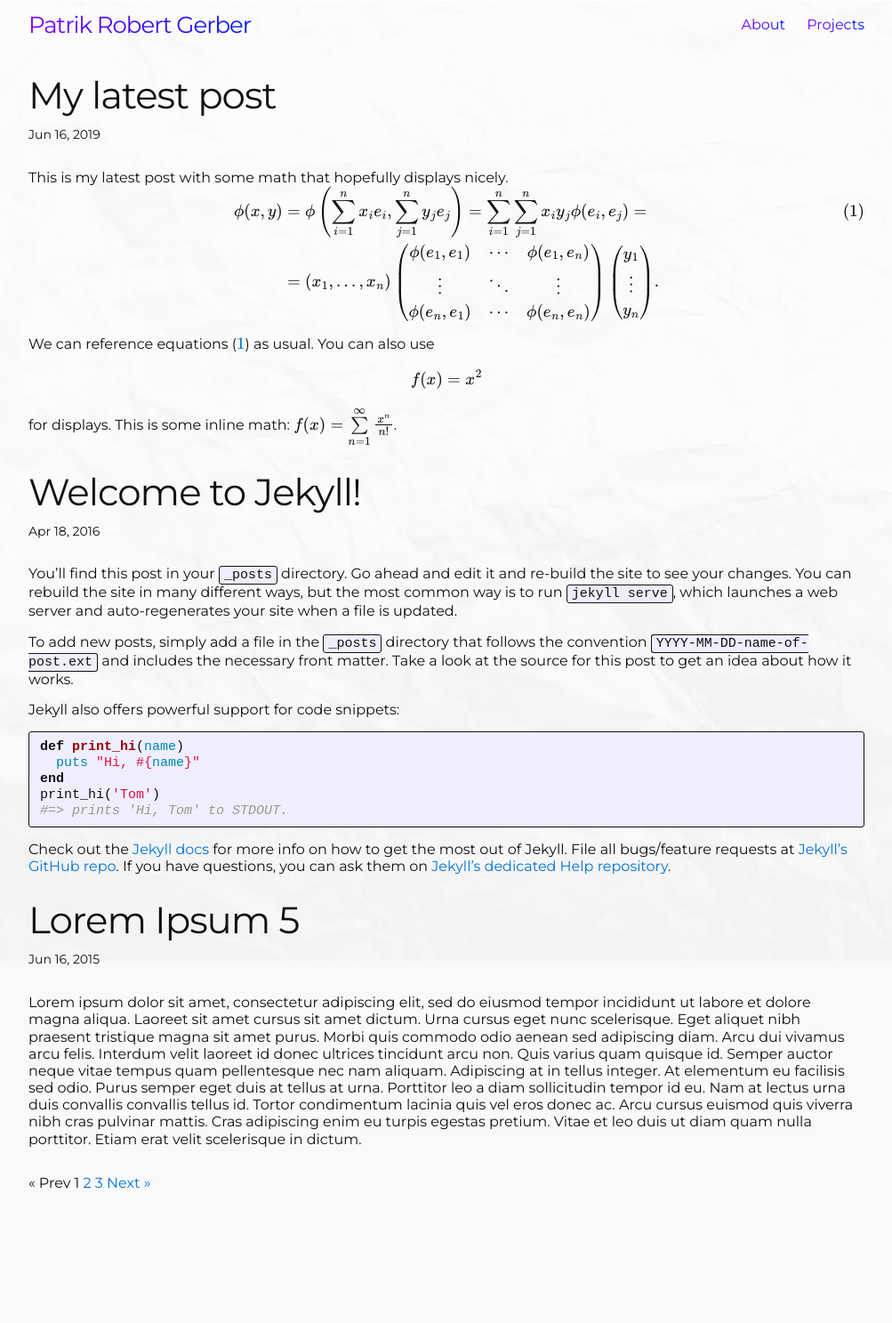
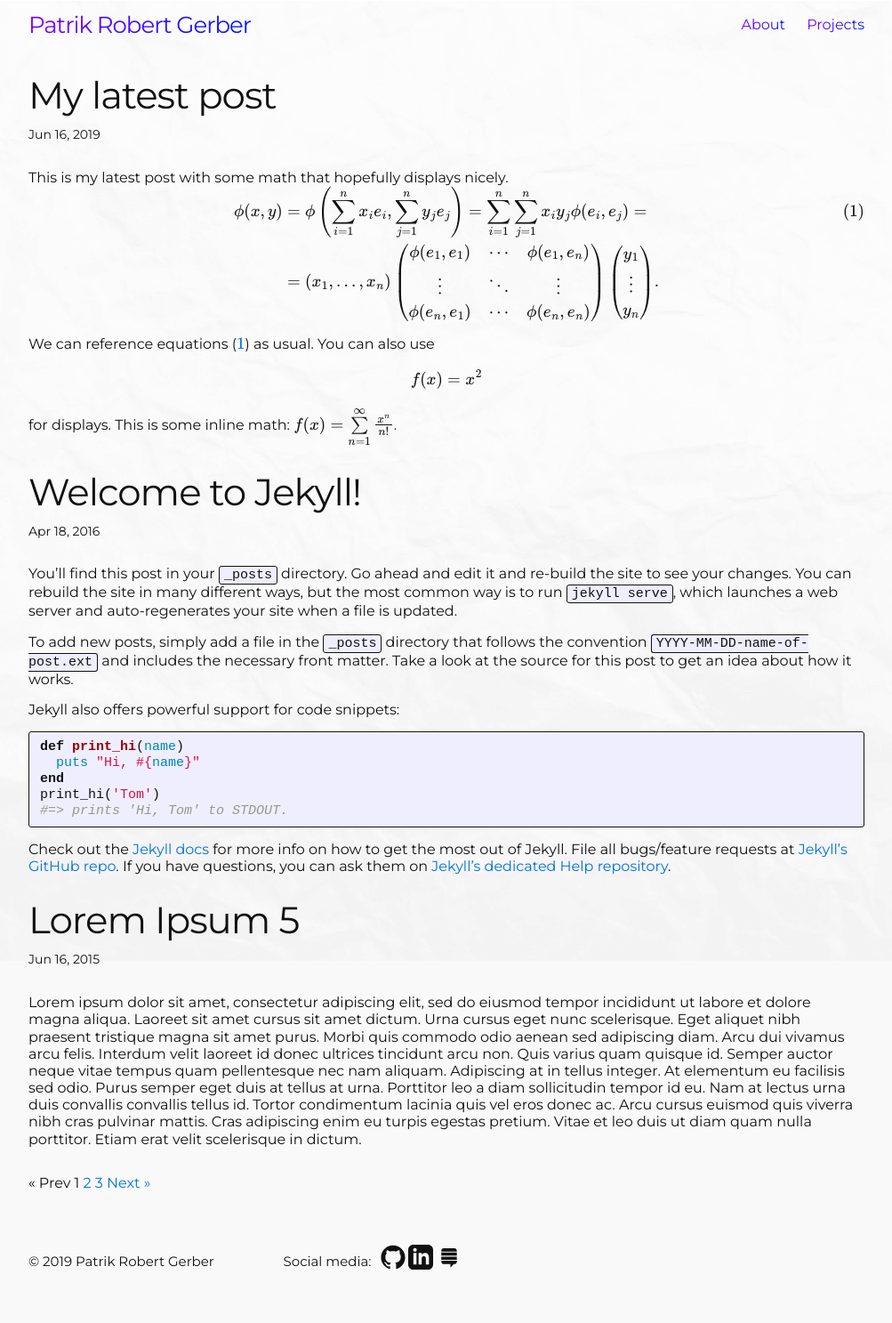
Before and after one commit to PatrikGerber/PatrikGerber.github.io, a Jekyll site: the page built from index.html, in a window 1280 px wide. Shown: the whole page at 89% size, without its empty margins (138-1141 px from the left). Built offline with Jekyll 4.4.1, drawn with Linux system fonts in a browser that asks for light colours; nearby versions of some CDN libraries; formulas are drawn with MathJax 3; the list of posts is cut into pages by our own code; before the commit the page ends 1369 px from its top, so only the background shows below that.

Commit message:
Footer now stays at the bottom of the page

```diff
--- a/_config.yml
+++ b/_config.yml
@@ -5,7 +5,11 @@ description: > # this means to ignore newlines until "baseurl:"
   My personal website
 baseurl: "" # the subpath of your site, e.g. /blog/
 url: "https://PatrikGerber.github.io" # the base hostname & protocol for your site
+
+# Usernames
 github_username:  PatrikGerber
+linkedin_username:    Patrik-Robert-Gerber
+stackexchange_username: 554252/pg-star
 
 # Plugins
 plugins:
--- a/_includes/footer.html
+++ b/_includes/footer.html
@@ -2,20 +2,22 @@
 
   <div class="wrapper">
 
-    <h2 class="footer-heading">{{ site.title }}</h2>
+    <!-- <h2 class="footer-heading">{{ site.title }}</h2> -->
 
     <div class="footer-col-wrapper">
       <div class="footer-col  footer-col-1">
-        <ul class="contact-list">
-          <li>{{ site.title }}</li>
-          <li><a href="mailto:{{ site.email }}">{{ site.email }}</a></li>
+        <ul class="contact-list" style='padding-top:10px;'>
+          <li>© 2019 Patrik Robert Gerber</li>
+          <!-- <li><a href="mailto:{{ site.email }}">{{ site.email }}</a></li> -->
         </ul>
       </div>
 
-      <div class="footer-col  footer-col-2">
+      <div class="footer-col  footer-col-2" style='display:flex;'>
+        <div style='padding-top:10px; padding-right:10px;'>Social media:</div>
+        <div>
           <ul class="social-media-list">
             {% if site.github_username %}
-          <li>
+            <li class='footer-social-icons'>
               <a href="https://github.com/{{ site.github_username }}">
                 <span class="icon  icon--github">
                   <svg viewBox="0 0 16 16">
@@ -23,30 +25,41 @@
                   </svg>
                 </span>
 
-              <span class="username">{{ site.github_username }}</span>
+                <!-- <span class="username">{{ site.github_username }}</span> -->
               </a>
             </li>
             {% endif %}
-
-          {% if site.twitter_username %}
-          <li>
-            <a href="https://twitter.com/{{ site.twitter_username }}">
-              <span class="icon  icon--twitter">
-                <svg viewBox="0 0 16 16">
-                  <path fill="#828282" d="M15.969,3.058c-0.586,0.26-1.217,0.436-1.878,0.515c0.675-0.405,1.194-1.045,1.438-1.809
-                  c-0.632,0.375-1.332,0.647-2.076,0.793c-0.596-0.636-1.446-1.033-2.387-1.033c-1.806,0-3.27,1.464-3.27,3.27 c0,0.256,0.029,0.506,0.085,0.745C5.163,5.404,2.753,4.102,1.14,2.124C0.859,2.607,0.698,3.168,0.698,3.767 c0,1.134,0.577,2.135,1.455,2.722C1.616,6.472,1.112,6.325,0.671,6.08c0,0.014,0,0.027,0,0.041c0,1.584,1.127,2.906,2.623,3.206 C3.02,9.402,2.731,9.442,2.433,9.442c-0.211,0-0.416-0.021-0.615-0.059c0.416,1.299,1.624,2.245,3.055,2.271 c-1.119,0.877-2.529,1.4-4.061,1.4c-0.264,0-0.524-0.015-0.78-0.046c1.447,0.928,3.166,1.469,5.013,1.469 c6.015,0,9.304-4.983,9.304-9.304c0-0.142-0.003-0.283-0.009-0.423C14.976,4.29,15.531,3.714,15.969,3.058z"/>
+            {% if site.linkedin_username %}
+            <li class='footer-social-icons'>
+              <a href="https://www.linkedin.com/in/{{site.linkedin_username}}/">
+                <span class="icon">
+                  <svg viewBox="0 0 24 24">
+                    <path fill="#828282" d="M19 0h-14c-2.761 0-5 2.239-5 5v14c0 2.761 2.239 5 5 5h14c2.762 0 5-2.239 5-5v-14c0-2.761-2.238-5-5-5zm-11 19h-3v-11h3v11zm-1.5-12.268c-.966 0-1.75-.79-1.75-1.764s.784-1.764 1.75-1.764 1.75.79 1.75 1.764-.783 1.764-1.75 1.764zm13.5 12.268h-3v-5.604c0-3.368-4-3.113-4 0v5.604h-3v-11h3v1.765c1.396-2.586 7-2.777 7 2.476v6.759z"/>
                   </svg>
                 </span>
+                <!-- <span class="username">{{ site.linkedin_username }}</span> -->
+              </a>
+            </li>
+            {% endif %}
+            {% if site.stackexchange_username %}
+            <li class='footer-social-icons'>
+              <a href="https://meta.stackexchange.com/users/{{site.stackexchange_username}}/">
+                <span class="icon">
+                  <svg viewBox="0 0 120 120"><path d="M22.4 57.5h74.8v15.4H22.4z M22.4 37.6h74.8V53H22.4z M85.5 17H34.4c-6.6 0-12 5.5-12 12.3v4h74.8v-4C97.2 22.5 92 17 85.5 17z M22.4 77.3v4c0 6.8 5.4 12.3 12 12.3h32v16.3l15.8-16.3h3.5c6.6 0 12-5.5 12-12.3v-4H22.4z"/></svg>
+                </span>
 
-              <span class="username">{{ site.twitter_username }}</span>
+                <!-- <span class="username">{{ site.linkedin_username }}</span> -->
               </a>
             </li>
             {% endif %}
           </ul>
         </div>
+      </div>
+
+
 
       <div class="footer-col  footer-col-3">
-        <p class="text">{{ site.description }}</p>
+        <!-- <p class="text">{{ site.description }}</p> -->
       </div>
     </div>
 
--- a/_includes/head.html
+++ b/_includes/head.html
@@ -9,6 +9,9 @@
   <link rel="stylesheet" href="{{ "/css/main.css" | prepend: site.baseurl }}">
   <link rel="canonical" href="{{ page.url | replace:'index.html','' | prepend: site.baseurl | prepend: site.url }}">
   <link rel="alternate" type="application/rss+xml" title="{{ site.title }}" href="{{ "/feed.xml" | prepend: site.baseurl | prepend: site.url }}" />
+
+  <!-- Social media icons -->
+  <link rel="stylesheet" href="//maxcdn.bootstrapcdn.com/font-awesome/4.3.0/css/font-awesome.min.css">
 
   <!-- Google analytics -->
   {% if jekyll.environment == 'production' %}
--- a/_layouts/default.html
+++ b/_layouts/default.html
@@ -15,7 +15,7 @@
       </div>
     </div>
 
-    <!-- {% include footer.html %} -->
+    {% include footer.html %}
 
   </body>
 
--- a/_sass/_base.scss
+++ b/_sass/_base.scss
@@ -21,6 +21,7 @@ body {
     color: $text-color;
     background-color: $background-color;
     -webkit-text-size-adjust: 100%;
+    min-height: 100vh;
 }
 
 ::selection {
@@ -198,8 +199,6 @@ pre {
     }
 }
 
-
-
 /**
  * Clearfix
  */
@@ -221,8 +220,8 @@ pre {
 
     > svg {
         display: inline-block;
-        width: 16px;
-        height: 16px;
+        width: 28px;
+        height: 28px;
         vertical-align: middle;
 
         path {
--- a/_sass/_layout.scss
+++ b/_sass/_layout.scss
@@ -92,7 +92,6 @@
  * Site footer
  */
 .site-footer {
-    border-top: 1px solid $text-color;
     padding: $spacing-unit 0;
 }
 
@@ -114,6 +113,10 @@
     @extend %clearfix;
 }
 
+.footer-social-icons {
+    display:inline;
+}
+
 .footer-col {
     float: left;
     margin-bottom: $spacing-unit / 2;
@@ -121,18 +124,18 @@
 }
 
 .footer-col-1 {
-    width: -webkit-calc(35% - (#{$spacing-unit} / 2));
-    width:         calc(35% - (#{$spacing-unit} / 2));
+    width: -webkit-calc(30% - (#{$spacing-unit} / 2));
+    width:         calc(30% - (#{$spacing-unit} / 2));
 }
 
 .footer-col-2 {
-    width: -webkit-calc(20% - (#{$spacing-unit} / 2));
-    width:         calc(20% - (#{$spacing-unit} / 2));
+    width: -webkit-calc(40% - (#{$spacing-unit} / 2));
+    width:         calc(40% - (#{$spacing-unit} / 2));
 }
 
 .footer-col-3 {
-    width: -webkit-calc(45% - (#{$spacing-unit} / 2));
-    width:         calc(45% - (#{$spacing-unit} / 2));
+    width: -webkit-calc(30% - (#{$spacing-unit} / 2));
+    width:         calc(30% - (#{$spacing-unit} / 2));
 }
 
 @include media-query($on-laptop) {
@@ -163,6 +166,7 @@
  */
 .page-content {
     padding: $spacing-unit 0;
+    min-height: calc(100vh - 230px);
 }
 
 .page-heading {
```
Also changed, not shown: README.md. Lines whose indentation alone changed are shown as unchanged.
